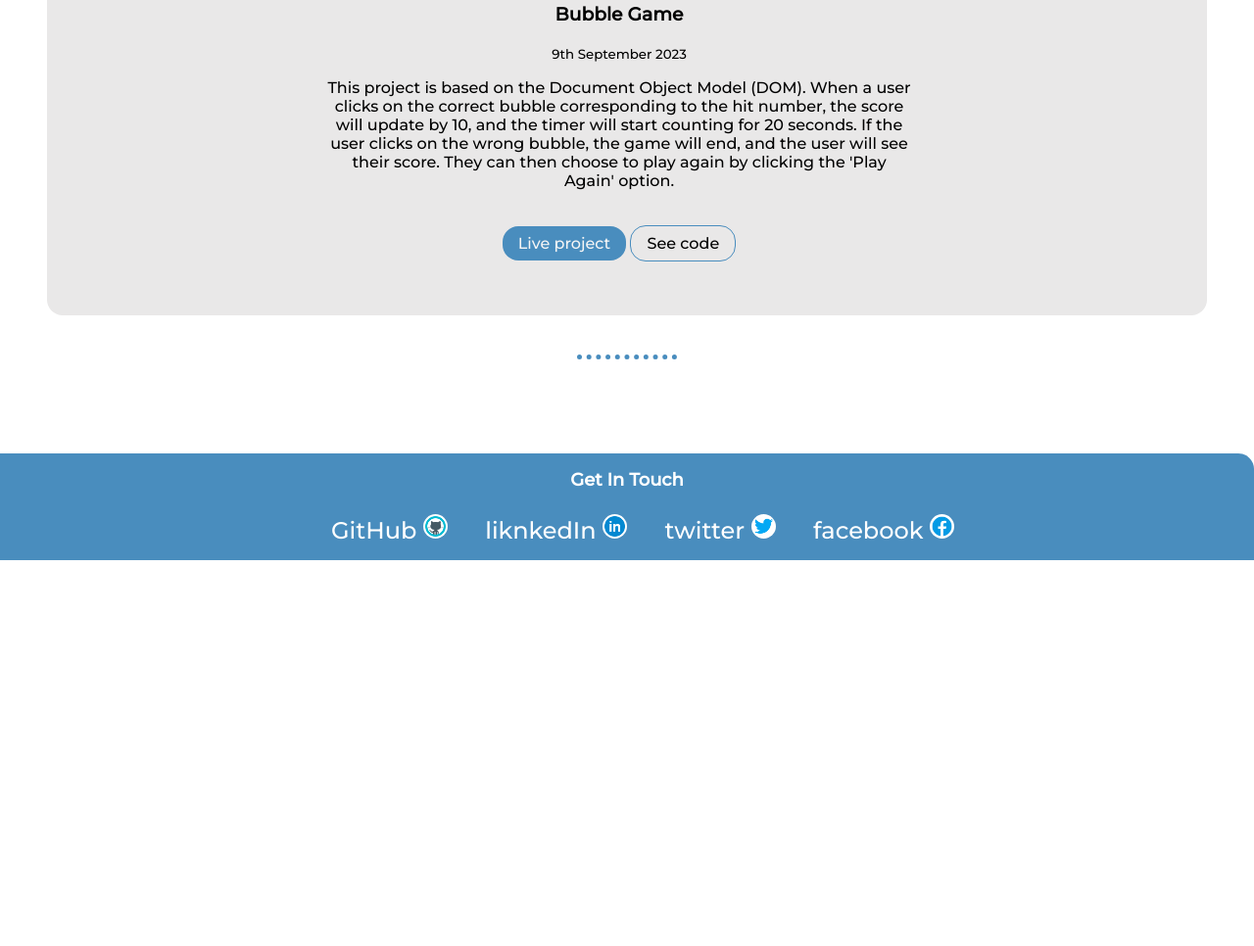
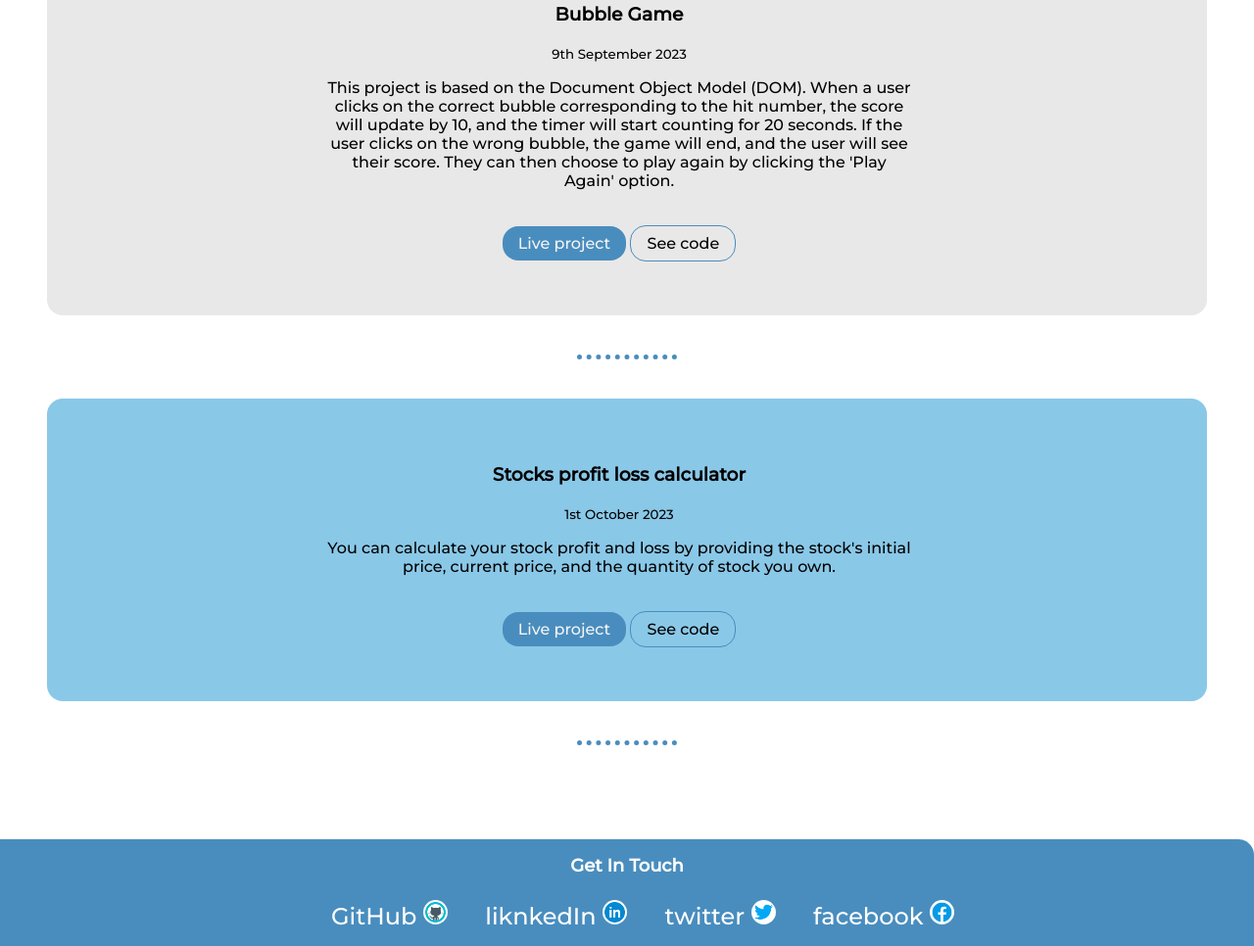
Before and after one commit to nurahamed/html-css-library, a plain HTML site: page project.html in a window 1280 px wide. Shown: the part 4266-5232 px from the top of the page at 98% size. Before the commit the page ends 4838 px from the top, so only its background shows below. Drawn offline with Linux system fonts and the light colour scheme.

Commit message:
add stock calculator

```diff
--- a/project.html
+++ b/project.html
@@ -164,6 +164,20 @@
         </div>
     </section>
     <hr>
+    <section class="section section-project">
+        <div class="container container-center">
+            <h3>Stocks profit loss calculator</h3>
+            <small>1st October 2023</small>
+            <p>You can calculate your stock profit and loss by providing the stock's initial price, current price, and the quantity of stock you own.</p>
+            <span></span>
+            <a class="link-primary" target="_blank" href=" https://stockscalculatorx.netlify.app/">Live project</a>
+            <a class="link-secondery" target="_blank" href="https://github.com/nurahamed/Stock-Calculator">See code</a>
+        </div>
+    </section>
+    <hr>
+    <!-- https://stockscalculatorx.netlify.app/
+    https://github.com/nurahamed/Stock-Calculator -->
+
 
 
     <!-- footer -->
```
